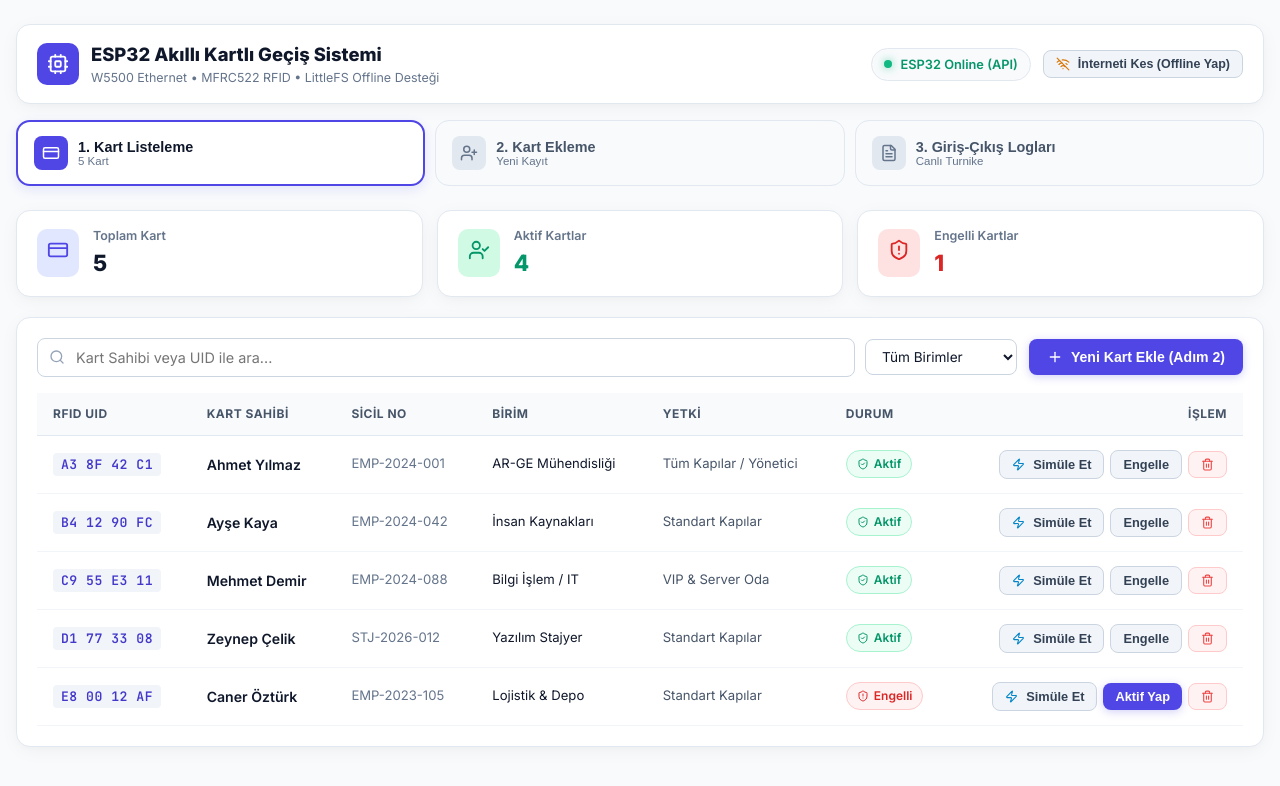
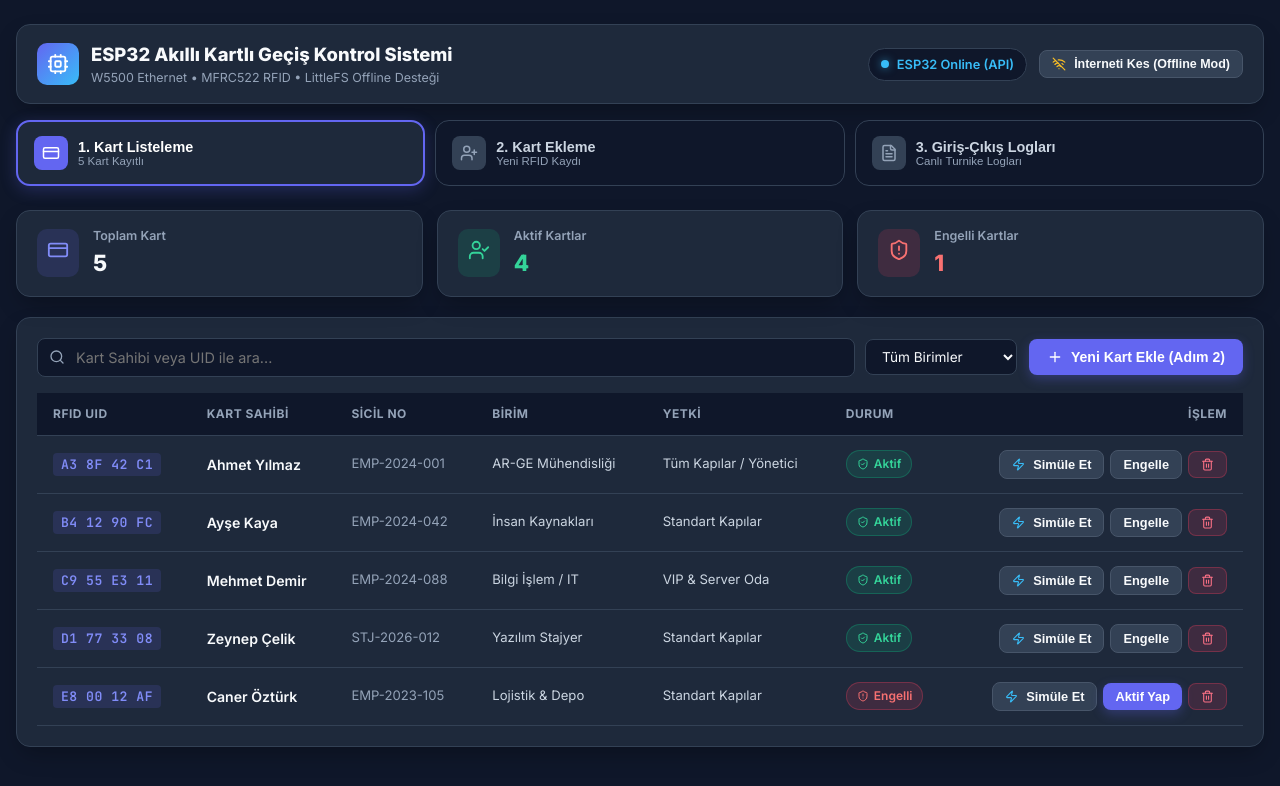
Before and after one commit to hilalkdlk/esp32-rfid-access-control, a React (Vite) app: page / in a window 1280 px wide. Shown: the top 786 px of the page. Built offline with nearby package versions, Linux system fonts and the light colour scheme.

Commit message:
Update theme to balanced luxury mid-dark slate

```diff
--- a/src/components/CardListScreen.jsx
+++ b/src/components/CardListScreen.jsx
@@ -37,32 +37,32 @@ export default function CardListScreen({ cards, setCards, onNavigateToAdd, onSim
       {/* Metric Summary Cards */}
       <div style={{ display: 'grid', gridTemplateColumns: 'repeat(auto-fit, minmax(200px, 1fr))', gap: '14px', marginBottom: '20px' }}>
         <div className="glass-panel" style={{ padding: '16px 20px', display: 'flex', alignItems: 'center', gap: '14px' }}>
-          <div style={{ padding: '10px', background: '#e0e7ff', color: '#4f46e5', borderRadius: '10px' }}>
+          <div style={{ padding: '10px', background: 'rgba(99, 102, 241, 0.15)', color: '#818cf8', borderRadius: '10px' }}>
             <CreditCard size={22} />
           </div>
           <div>
-            <div style={{ fontSize: '0.78rem', color: '#64748b', fontWeight: 600 }}>Toplam Kart</div>
-            <div style={{ fontSize: '1.4rem', fontWeight: 800, color: '#0f172a' }}>{cards.length}</div>
+            <div style={{ fontSize: '0.78rem', color: '#94a3b8', fontWeight: 600 }}>Toplam Kart</div>
+            <div style={{ fontSize: '1.4rem', fontWeight: 800, color: '#f8fafc' }}>{cards.length}</div>
           </div>
         </div>
 
         <div className="glass-panel" style={{ padding: '16px 20px', display: 'flex', alignItems: 'center', gap: '14px' }}>
-          <div style={{ padding: '10px', background: '#d1fae5', color: '#059669', borderRadius: '10px' }}>
+          <div style={{ padding: '10px', background: 'rgba(16, 185, 129, 0.15)', color: '#34d399', borderRadius: '10px' }}>
             <UserCheck size={22} />
           </div>
           <div>
-            <div style={{ fontSize: '0.78rem', color: '#64748b', fontWeight: 600 }}>Aktif Kartlar</div>
-            <div style={{ fontSize: '1.4rem', fontWeight: 800, color: '#059669' }}>{activeCount}</div>
+            <div style={{ fontSize: '0.78rem', color: '#94a3b8', fontWeight: 600 }}>Aktif Kartlar</div>
+            <div style={{ fontSize: '1.4rem', fontWeight: 800, color: '#34d399' }}>{activeCount}</div>
           </div>
         </div>
 
         <div className="glass-panel" style={{ padding: '16px 20px', display: 'flex', alignItems: 'center', gap: '14px' }}>
-          <div style={{ padding: '10px', background: '#fee2e2', color: '#dc2626', borderRadius: '10px' }}>
+          <div style={{ padding: '10px', background: 'rgba(244, 63, 94, 0.15)', color: '#f87171', borderRadius: '10px' }}>
             <ShieldAlert size={22} />
           </div>
           <div>
-            <div style={{ fontSize: '0.78rem', color: '#64748b', fontWeight: 600 }}>Engelli Kartlar</div>
-            <div style={{ fontSize: '1.4rem', fontWeight: 800, color: '#dc2626' }}>{blockedCount}</div>
+            <div style={{ fontSize: '0.78rem', color: '#94a3b8', fontWeight: 600 }}>Engelli Kartlar</div>
+            <div style={{ fontSize: '1.4rem', fontWeight: 800, color: '#f87171' }}>{blockedCount}</div>
           </div>
         </div>
       </div>
@@ -122,14 +122,14 @@ export default function CardListScreen({ cards, setCards, onNavigateToAdd, onSim
                 filteredCards.map(card => (
                   <tr key={card.id}>
                     <td>
-                      <span className="form-input-mono" style={{ padding: '3px 8px', background: '#f1f5f9', color: '#4338ca', borderRadius: '4px', fontSize: '0.82rem', fontWeight: 600 }}>
+                      <span className="form-input-mono" style={{ padding: '3px 8px', background: 'rgba(99, 102, 241, 0.15)', color: '#818cf8', borderRadius: '4px', fontSize: '0.82rem', fontWeight: 600 }}>
                         {card.uid}
                       </span>
                     </td>
-                    <td style={{ fontWeight: 600 }}>{card.holderName}</td>
-                    <td style={{ color: '#64748b', fontSize: '0.82rem' }}>{card.employeeId}</td>
-                    <td style={{ fontSize: '0.82rem' }}>{card.department}</td>
-                    <td style={{ fontSize: '0.82rem', color: '#475569' }}>{card.accessLevel}</td>
+                    <td style={{ fontWeight: 600, color: '#f8fafc' }}>{card.holderName}</td>
+                    <td style={{ color: '#94a3b8', fontSize: '0.82rem' }}>{card.employeeId}</td>
+                    <td style={{ fontSize: '0.82rem', color: '#cbd5e1' }}>{card.department}</td>
+                    <td style={{ fontSize: '0.82rem', color: '#cbd5e1' }}>{card.accessLevel}</td>
                     <td>
                       <span className={card.status === 'Aktif' ? 'badge badge-active' : 'badge badge-blocked'}>
                         {card.status === 'Aktif' ? <ShieldCheck size={12} /> : <ShieldAlert size={12} />}
@@ -143,7 +143,7 @@ export default function CardListScreen({ cards, setCards, onNavigateToAdd, onSim
                           className="btn btn-secondary btn-sm"
                           title="Turnikede Okut"
                         >
-                          <Zap size={13} color="#0284c7" /> Simüle Et
+                          <Zap size={13} color="#38bdf8" /> Simüle Et
                         </button>
                         <button
                           onClick={() => toggleCardStatus(card.id)}
--- a/src/components/HeaderNav.jsx
+++ b/src/components/HeaderNav.jsx
@@ -1,11 +1,11 @@
 import React from 'react';
-import { CreditCard, UserPlus, FileText, Wifi, WifiOff, Cpu, HardDrive, ShieldCheck } from 'lucide-react';
+import { CreditCard, UserPlus, FileText, Wifi, WifiOff, Cpu, HardDrive } from 'lucide-react';
 
 export default function HeaderNav({ activeTab, setActiveTab, esp32Status, toggleESP32Online }) {
   const steps = [
-    { id: 'list', label: '1. Kart Listeleme', icon: CreditCard, countInfo: `${esp32Status.cardsJsonCount} Kart` },
-    { id: 'add', label: '2. Kart Ekleme', icon: UserPlus, countInfo: 'Yeni Kayıt' },
-    { id: 'logs', label: '3. Giriş-Çıkış Logları', icon: FileText, countInfo: 'Canlı Turnike' }
+    { id: 'list', label: '1. Kart Listeleme', icon: CreditCard, countInfo: `${esp32Status.cardsJsonCount} Kart Kayıtlı` },
+    { id: 'add', label: '2. Kart Ekleme', icon: UserPlus, countInfo: 'Yeni RFID Kaydı' },
+    { id: 'logs', label: '3. Giriş-Çıkış Logları', icon: FileText, countInfo: 'Canlı Turnike Logları' }
   ];
 
   return (
@@ -13,14 +13,14 @@ export default function HeaderNav({ activeTab, setActiveTab, esp32Status, toggle
       {/* Header Top Bar */}
       <div className="glass-panel" style={{ padding: '16px 20px', marginBottom: '16px', display: 'flex', alignItems: 'center', justifyContent: 'space-between', flexWrap: 'wrap', gap: '12px' }}>
         <div style={{ display: 'flex', alignItems: 'center', gap: '12px' }}>
-          <div style={{ padding: '10px', background: '#4f46e5', borderRadius: '10px', color: '#ffffff', display: 'flex' }}>
+          <div style={{ padding: '10px', background: 'linear-gradient(135deg, #6366f1 0%, #38bdf8 100%)', borderRadius: '10px', color: '#ffffff', display: 'flex' }}>
             <Cpu size={22} />
           </div>
           <div>
-            <h1 style={{ fontSize: '1.15rem', fontWeight: 800, color: '#0f172a' }}>
-              ESP32 Akıllı Kartlı Geçiş Sistemi
+            <h1 style={{ fontSize: '1.15rem', fontWeight: 800, color: '#f8fafc' }}>
+              ESP32 Akıllı Kartlı Geçiş Kontrol Sistemi
             </h1>
-            <p style={{ fontSize: '0.78rem', color: '#64748b' }}>
+            <p style={{ fontSize: '0.78rem', color: '#94a3b8' }}>
               W5500 Ethernet • MFRC522 RFID • LittleFS Offline Desteği
             </p>
           </div>
@@ -28,9 +28,9 @@ export default function HeaderNav({ activeTab, setActiveTab, esp32Status, toggle
 
         {/* ESP32 Status Badge & Online Switch */}
         <div style={{ display: 'flex', alignItems: 'center', gap: '12px', flexWrap: 'wrap' }}>
-          <div style={{ display: 'flex', alignItems: 'center', gap: '8px', padding: '6px 12px', background: '#f8fafc', border: '1px solid #e2e8f0', borderRadius: '20px', fontSize: '0.8rem', fontWeight: 600 }}>
+          <div style={{ display: 'flex', alignItems: 'center', gap: '8px', padding: '6px 12px', background: '#0f172a', border: '1px solid #334155', borderRadius: '20px', fontSize: '0.8rem', fontWeight: 600 }}>
             <span className={esp32Status.isOnline ? "pulse-dot pulse-online" : "pulse-dot pulse-offline"}></span>
-            <span style={{ color: esp32Status.isOnline ? '#059669' : '#d97706' }}>
+            <span style={{ color: esp32Status.isOnline ? '#38bdf8' : '#fbbf24' }}>
               {esp32Status.isOnline ? 'ESP32 Online (API)' : 'ESP32 Offline (LittleFS)'}
             </span>
           </div>
@@ -41,9 +41,9 @@ export default function HeaderNav({ activeTab, setActiveTab, esp32Status, toggle
             style={{ fontSize: '0.78rem' }}
           >
             {esp32Status.isOnline ? (
-              <> <WifiOff size={14} color="#d97706" /> İnterneti Kes (Offline Yap) </>
+              <> <WifiOff size={14} color="#fbbf24" /> İnterneti Kes (Offline Mod) </>
             ) : (
-              <> <Wifi size={14} /> İnterneti Bağla (Online Yap) </>
+              <> <Wifi size={14} /> İnterneti Bağla (Online Mod) </>
             )}
           </button>
         </div>
@@ -64,9 +64,9 @@ export default function HeaderNav({ activeTab, setActiveTab, esp32Status, toggle
                 display: 'flex',
                 alignItems: 'center',
                 justifyContent: 'space-between',
-                border: isActive ? '2px solid #4f46e5' : '1px solid #e2e8f0',
-                background: isActive ? '#ffffff' : '#f8fafc',
-                boxShadow: isActive ? '0 4px 12px rgba(79, 70, 229, 0.12)' : 'none',
+                border: isActive ? '2px solid #6366f1' : '1px solid #334155',
+                background: isActive ? '#1e293b' : '#0f172a',
+                boxShadow: isActive ? '0 4px 16px rgba(99, 102, 241, 0.25)' : 'none',
                 cursor: 'pointer',
                 transition: 'all 0.2s ease'
               }}
@@ -75,17 +75,17 @@ export default function HeaderNav({ activeTab, setActiveTab, esp32Status, toggle
                 <div style={{
                   padding: '8px',
                   borderRadius: '8px',
-                  background: isActive ? '#4f46e5' : '#e2e8f0',
-                  color: isActive ? '#ffffff' : '#64748b',
+                  background: isActive ? '#6366f1' : '#334155',
+                  color: isActive ? '#ffffff' : '#94a3b8',
                   display: 'flex'
                 }}>
                   <Icon size={18} />
                 </div>
                 <div style={{ textAlign: 'left' }}>
-                  <div style={{ fontWeight: 700, fontSize: '0.9rem', color: isActive ? '#0f172a' : '#475569' }}>
+                  <div style={{ fontWeight: 700, fontSize: '0.9rem', color: isActive ? '#ffffff' : '#cbd5e1' }}>
                     {step.label}
                   </div>
-                  <div style={{ fontSize: '0.72rem', color: '#64748b' }}>
+                  <div style={{ fontSize: '0.72rem', color: '#94a3b8' }}>
                     {step.countInfo}
                   </div>
                 </div>
--- a/src/index.css
+++ b/src/index.css
@@ -1,30 +1,29 @@
-/* Modern Clean Slate Design System - ESP32 Access Control Admin */
+/* Balanced Slate Luxury Theme - ESP32 Access Control Admin */
 :root {
   --font-family: 'Inter', -apple-system, BlinkMacSystemFont, 'Segoe UI', Roboto, sans-serif;
   --font-mono: 'JetBrains Mono', monospace;
 
-  /* Fresh & Clean Light/Slate Color Palette */
-  --bg-primary: #f8fafc;
-  --bg-secondary: #ffffff;
-  --bg-card: #ffffff;
-  --bg-card-hover: #f1f5f9;
-  --bg-glass: rgba(255, 255, 255, 0.9);
-  --border-glass: #e2e8f0;
+  /* Mid-Tone Dark Slate Color Palette */
+  --bg-primary: #0f172a;       /* Slate 900 */
+  --bg-secondary: #1e293b;     /* Slate 800 */
+  --bg-card: #1e293b;          /* Card Background */
+  --bg-card-hover: #334155;    /* Slate 700 */
+  --bg-glass: rgba(30, 41, 59, 0.8);
+  --border-glass: #334155;     /* Slate 700 border */
   --border-active: #6366f1;
 
-  --accent-primary: #4f46e5; /* Indigo */
-  --accent-primary-hover: #4338ca;
-  --accent-secondary: #0284c7; /* Sky/Cyan */
-  --accent-success: #10b981; /* Emerald */
-  --accent-danger: #ef4444; /* Red */
-  --accent-warning: #d97706; /* Amber */
+  --accent-primary: #6366f1;   /* Indigo */
+  --accent-primary-hover: #4f46e5;
+  --accent-secondary: #38bdf8; /* Sky Cyan */
+  --accent-success: #10b981;   /* Emerald */
+  --accent-danger: #f43f5e;    /* Rose Red */
+  --accent-warning: #f59e0b;   /* Amber */
 
-  --text-main: #0f172a;
-  --text-muted: #64748b;
-  --text-light: #94a3b8;
+  --text-main: #f8fafc;
+  --text-muted: #94a3b8;
+  --text-light: #cbd5e1;
 
-  --shadow-card: 0 4px 20px -2px rgba(0, 0, 0, 0.05), 0 2px 6px -1px rgba(0, 0, 0, 0.02);
-  --shadow-glow: 0 0 20px rgba(79, 70, 229, 0.15);
+  --shadow-card: 0 10px 25px -5px rgba(0, 0, 0, 0.3);
   --radius-lg: 14px;
   --radius-md: 10px;
   --radius-sm: 8px;
@@ -45,7 +44,7 @@ body {
   line-height: 1.5;
 }
 
-/* Clean Panel */
+/* Panel */
 .glass-panel {
   background: var(--bg-card);
   border: 1px solid var(--border-glass);
@@ -55,7 +54,7 @@ body {
 }
 
 .glass-panel:hover {
-  border-color: #cbd5e1;
+  border-color: #475569;
 }
 
 /* Buttons */
@@ -77,30 +76,30 @@ body {
 .btn-primary {
   background: var(--accent-primary);
   color: #ffffff;
-  box-shadow: 0 2px 8px rgba(79, 70, 229, 0.25);
+  box-shadow: 0 4px 12px rgba(99, 102, 241, 0.3);
 }
 
 .btn-primary:hover {
   background: var(--accent-primary-hover);
   transform: translateY(-1px);
-  box-shadow: 0 4px 12px rgba(79, 70, 229, 0.35);
+  box-shadow: 0 6px 16px rgba(99, 102, 241, 0.4);
 }
 
 .btn-secondary {
-  background: #f1f5f9;
-  color: #334155;
-  border: 1px solid #cbd5e1;
+  background: #334155;
+  color: #f8fafc;
+  border: 1px solid #475569;
 }
 
 .btn-secondary:hover {
-  background: #e2e8f0;
-  color: #0f172a;
+  background: #475569;
+  color: #ffffff;
 }
 
 .btn-success {
   background: var(--accent-success);
   color: white;
-  box-shadow: 0 2px 8px rgba(16, 185, 129, 0.25);
+  box-shadow: 0 4px 12px rgba(16, 185, 129, 0.3);
 }
 
 .btn-success:hover {
@@ -108,13 +107,14 @@ body {
 }
 
 .btn-danger {
-  background: #fef2f2;
-  color: var(--accent-danger);
-  border: 1px solid #fecaca;
+  background: rgba(244, 63, 94, 0.15);
+  color: #fb7185;
+  border: 1px solid rgba(244, 63, 94, 0.3);
 }
 
 .btn-danger:hover {
-  background: #fee2e2;
+  background: rgba(244, 63, 94, 0.25);
+  border-color: #f43f5e;
 }
 
 .btn-sm {
@@ -134,33 +134,33 @@ body {
 }
 
 .badge-active {
-  background: #ecfdf5;
-  color: #059669;
-  border: 1px solid #a7f3d0;
+  background: rgba(16, 185, 129, 0.15);
+  color: #34d399;
+  border: 1px solid rgba(16, 185, 129, 0.3);
 }
 
 .badge-passive {
-  background: #fffbebfb;
-  color: #d97706;
-  border: 1px solid #fde68a;
+  background: rgba(245, 158, 11, 0.15);
+  color: #fbbf24;
+  border: 1px solid rgba(245, 158, 11, 0.3);
 }
 
 .badge-blocked {
-  background: #fef2f2;
-  color: #dc2626;
-  border: 1px solid #fecaca;
+  background: rgba(244, 63, 94, 0.15);
+  color: #f87171;
+  border: 1px solid rgba(244, 63, 94, 0.3);
 }
 
 .badge-online {
-  background: #f0f9ff;
-  color: #0284c7;
-  border: 1px solid #bae6fd;
+  background: rgba(56, 189, 248, 0.15);
+  color: #38bdf8;
+  border: 1px solid rgba(56, 189, 248, 0.3);
 }
 
 .badge-offline {
-  background: #fffbeb;
-  color: #d97706;
-  border: 1px solid #fde68a;
+  background: rgba(245, 158, 11, 0.15);
+  color: #fbbf24;
+  border: 1px solid rgba(245, 158, 11, 0.3);
 }
 
 /* Inputs & Form Controls */
@@ -179,8 +179,8 @@ body {
 .form-input, .form-select {
   width: 100%;
   padding: 10px 14px;
-  background: #ffffff;
-  border: 1px solid #cbd5e1;
+  background: #0f172a;
+  border: 1px solid #334155;
   border-radius: var(--radius-sm);
   color: var(--text-main);
   font-family: var(--font-family);
@@ -191,7 +191,7 @@ body {
 
 .form-input:focus, .form-select:focus {
   border-color: var(--accent-primary);
-  box-shadow: 0 0 0 3px rgba(79, 70, 229, 0.15);
+  box-shadow: 0 0 0 3px rgba(99, 102, 241, 0.2);
 }
 
 .form-input-mono {
@@ -206,30 +206,30 @@ body {
 }
 
 .custom-table th {
-  background: #f8fafc;
-  color: #475569;
+  background: #0f172a;
+  color: #94a3b8;
   font-size: 0.75rem;
   font-weight: 700;
   text-transform: uppercase;
   letter-spacing: 0.5px;
   padding: 12px 16px;
   text-align: left;
-  border-bottom: 1px solid #e2e8f0;
+  border-bottom: 1px solid #334155;
 }
 
 .custom-table td {
   padding: 14px 16px;
   color: var(--text-main);
   font-size: 0.88rem;
-  border-bottom: 1px solid #f1f5f9;
+  border-bottom: 1px solid #334155;
   vertical-align: middle;
 }
 
 .custom-table tr:hover td {
-  background: #f8fafc;
+  background: #0f172a;
 }
 
-/* Visual NFC Card Preview Component (Sleek Gradient Card) */
+/* Visual NFC Card Preview Component */
 .nfc-card-container {
   perspective: 1000px;
 }
@@ -243,7 +243,7 @@ body {
   padding: 22px;
   background: linear-gradient(135deg, #1e1b4b 0%, #312e81 60%, #4338ca 100%);
   border: 1px solid rgba(255, 255, 255, 0.2);
-  box-shadow: 0 15px 30px -10px rgba(49, 46, 129, 0.4);
+  box-shadow: 0 15px 30px -10px rgba(0, 0, 0, 0.6);
   display: flex;
   flex-direction: column;
   justify-content: space-between;
@@ -261,7 +261,7 @@ body {
   height: 30px;
   background: linear-gradient(135deg, #fef08a 0%, #ca8a04 100%);
   border-radius: 5px;
-  box-shadow: inset 0 0 4px rgba(0, 0, 0, 0.2);
+  box-shadow: inset 0 0 4px rgba(0, 0, 0, 0.3);
 }
 
 .pulse-dot {
@@ -272,11 +272,11 @@ body {
 }
 
 .pulse-online {
-  background-color: #10b981;
-  box-shadow: 0 0 8px rgba(16, 185, 129, 0.6);
+  background-color: #38bdf8;
+  box-shadow: 0 0 8px rgba(56, 189, 248, 0.6);
 }
 
 .pulse-offline {
-  background-color: #d97706;
-  box-shadow: 0 0 8px rgba(217, 119, 6, 0.6);
+  background-color: #f59e0b;
+  box-shadow: 0 0 8px rgba(245, 158, 11, 0.6);
 }
```
Also changed, not shown: src/components/AccessLogsScreen.jsx (+15 -15 lines), src/components/AddCardScreen.jsx (+8 -8 lines).
